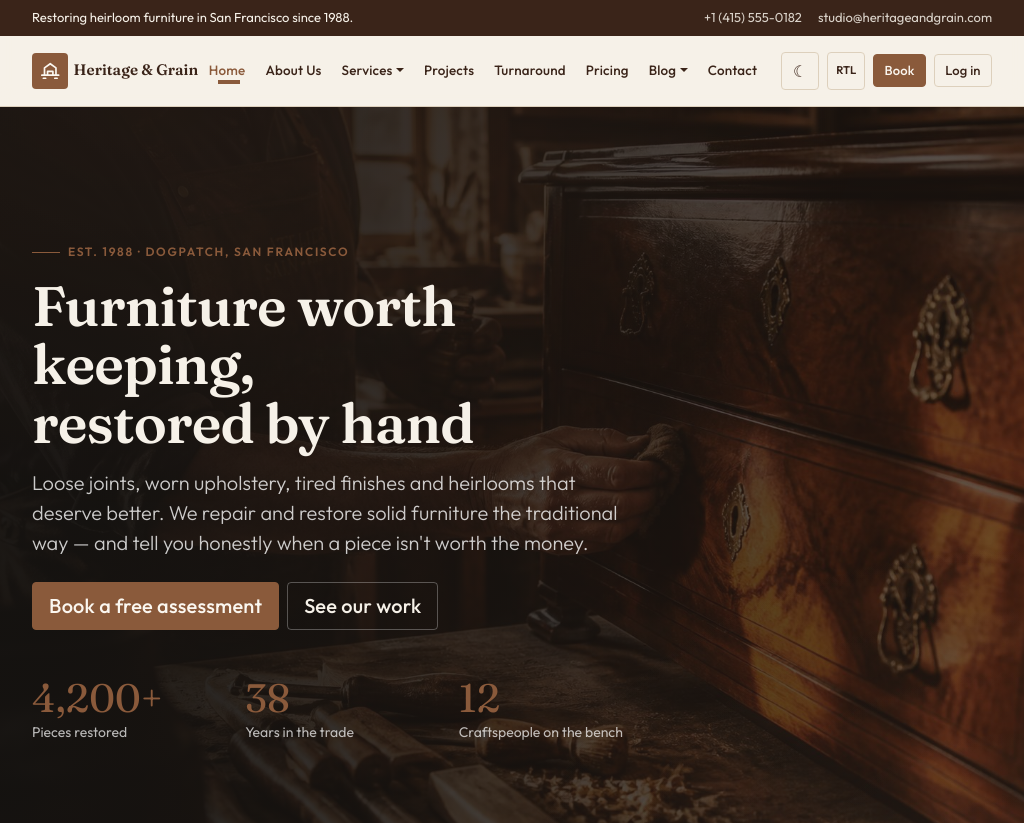
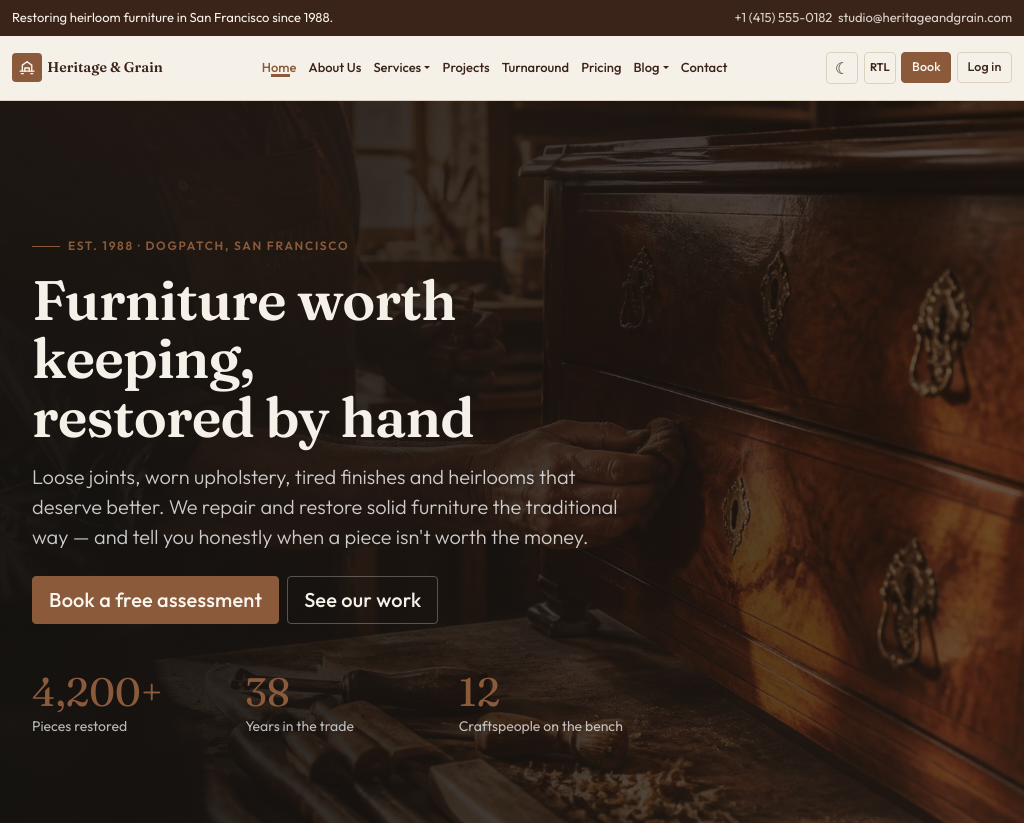
Before and after one commit to Saranya-vijaykumar/final-project---Heritage-Grain, a plain HTML site: page index.html in a window 1024 px wide. Shown: the top 823 px of the page. Drawn offline with Linux system fonts and the light colour scheme.

Commit message:
Enforce strict single-line navbar alignment with nowrap and balanced item spacing

```diff
--- a/assets/css/theme.css
+++ b/assets/css/theme.css
@@ -262,7 +262,22 @@ aside .card-craft, .hero .card-craft { block-size: auto; }
 .topbar a { color: inherit; opacity: 0.85; }
 .topbar a:hover { opacity: 1; color: var(--hg-primary); }
 
-.brand { display: inline-flex; align-items: center; gap: 0.6rem; color: var(--hg-foreground); }
+.site-header .navbar {
+  display: flex !important;
+  flex-direction: row !important;
+  flex-wrap: nowrap !important;
+  align-items: center !important;
+  justify-content: space-between !important;
+}
+
+.brand {
+  display: inline-flex;
+  align-items: center;
+  gap: 0.6rem;
+  color: var(--hg-foreground);
+  flex-shrink: 0;
+  white-space: nowrap;
+}
 .brand-mark {
   inline-size: 2.25rem; block-size: 2.25rem;
   display: grid; place-items: center;
@@ -275,42 +290,115 @@ aside .card-craft, .hero .card-craft { block-size: auto; }
 .brand-name { font-family: "Fraunces", serif; font-weight: 600; font-size: 1.0625rem; line-height: 1.1; }
 .brand-tag { font-size: 0.68rem; letter-spacing: 0.16em; text-transform: uppercase; color: var(--hg-muted-foreground); }
 
-.nav-craft {
-  gap: 0.5rem;
+.site-header .nav-craft {
+  display: flex !important;
+  flex-direction: row !important;
+  flex-wrap: nowrap !important;
+  align-items: center !important;
+  margin-bottom: 0 !important;
+  gap: 0.35rem;
+}
+.site-header .nav-craft .nav-item {
+  display: inline-flex !important;
+  align-items: center !important;
+  flex-shrink: 0 !important;
+  white-space: nowrap !important;
 }
 .nav-craft .nav-link {
+  display: inline-flex;
+  align-items: center;
   color: var(--hg-foreground);
   font-size: 0.9375rem;
   font-weight: 500;
-  padding-inline: 0.85rem;
-  padding-block: 0.45rem;
-  letter-spacing: 0.02em;
+  padding-inline: 0.75rem;
+  padding-block: 0.4rem;
+  letter-spacing: 0.015em;
   position: relative;
+  white-space: nowrap;
+  line-height: 1.2;
   transition: color 0.2s ease;
 }
 .nav-craft .nav-link:hover, .nav-craft .nav-link.active { color: var(--hg-primary); }
 .nav-craft .nav-link.active::after {
   content: ""; position: absolute; inset-block-end: 0.25rem;
-  inset-inline: 0.85rem; block-size: 2px; background: var(--hg-primary);
+  inset-inline: 0.75rem; block-size: 2px; background: var(--hg-primary);
+}
+
+.site-header .d-flex.align-items-center {
+  flex-shrink: 0;
+  white-space: nowrap;
 }
 
 @media (min-width: 992px) and (max-width: 1199.98px) {
-  .site-header .brand { gap: 0.35rem; }
-  .site-header .brand-tag { display: none; }
-  .site-header .brand-name { font-size: 0.95rem; }
-  .nav-craft { flex-wrap: nowrap !important; gap: 0.25rem; }
-  .nav-craft .nav-link { padding-inline: 0.55rem; font-size: 0.84rem; letter-spacing: 0.015em; white-space: nowrap; }
-  .site-header .btn { padding-inline: 0.65rem; font-size: 0.8125rem; }
+  .site-header .container-craft {
+    max-width: 100% !important;
+    padding-inline: 0.75rem !important;
+  }
+  .site-header .navbar {
+    flex-wrap: nowrap !important;
+  }
+  .site-header .brand {
+    gap: 0.35rem !important;
+  }
+  .site-header .brand-mark {
+    inline-size: 1.85rem !important;
+    block-size: 1.85rem !important;
+  }
+  .site-header .brand-name {
+    font-size: 0.88rem !important;
+  }
+  .site-header .brand-tag {
+    display: none !important;
+  }
+  .site-header .nav-craft {
+    gap: 0 !important;
+    margin-inline: 0.15rem !important;
+  }
+  .site-header .nav-craft .nav-link {
+    padding-inline: 0.38rem !important;
+    padding-block: 0.35rem !important;
+    font-size: 0.8125rem !important;
+    white-space: nowrap !important;
+    letter-spacing: normal !important;
+  }
+  .site-header .nav-craft .dropdown-toggle::after {
+    margin-inline-start: 0.2rem !important;
+    border-top-width: 0.25em !important;
+    border-right-width: 0.25em !important;
+    border-left-width: 0.25em !important;
+  }
+  .site-header .d-flex.align-items-center {
+    gap: 0.35rem !important;
+  }
+  .site-header .btn-icon {
+    width: 2rem !important;
+    height: 2rem !important;
+  }
+  .site-header .btn {
+    padding-inline: 0.6rem !important;
+    padding-block: 0.3rem !important;
+    font-size: 0.78rem !important;
+  }
 }
 
-@media (min-width: 1200px) {
-  .nav-craft { gap: 0.65rem; }
-  .nav-craft .nav-link { padding-inline: 0.95rem; font-size: 0.95rem; }
+@media (min-width: 1200px) and (max-width: 1399.98px) {
+  .site-header .nav-craft {
+    gap: 0.25rem !important;
+  }
+  .site-header .nav-craft .nav-link {
+    padding-inline: 0.65rem !important;
+    font-size: 0.9rem !important;
+  }
 }
 
 @media (min-width: 1400px) {
-  .nav-craft { gap: 1rem; }
-  .nav-craft .nav-link { padding-inline: 1.1rem; }
+  .site-header .nav-craft {
+    gap: 0.5rem !important;
+  }
+  .site-header .nav-craft .nav-link {
+    padding-inline: 0.85rem !important;
+    font-size: 0.9375rem !important;
+  }
 }
 .dropdown-menu {
   --bs-dropdown-bg: var(--hg-card);
```
